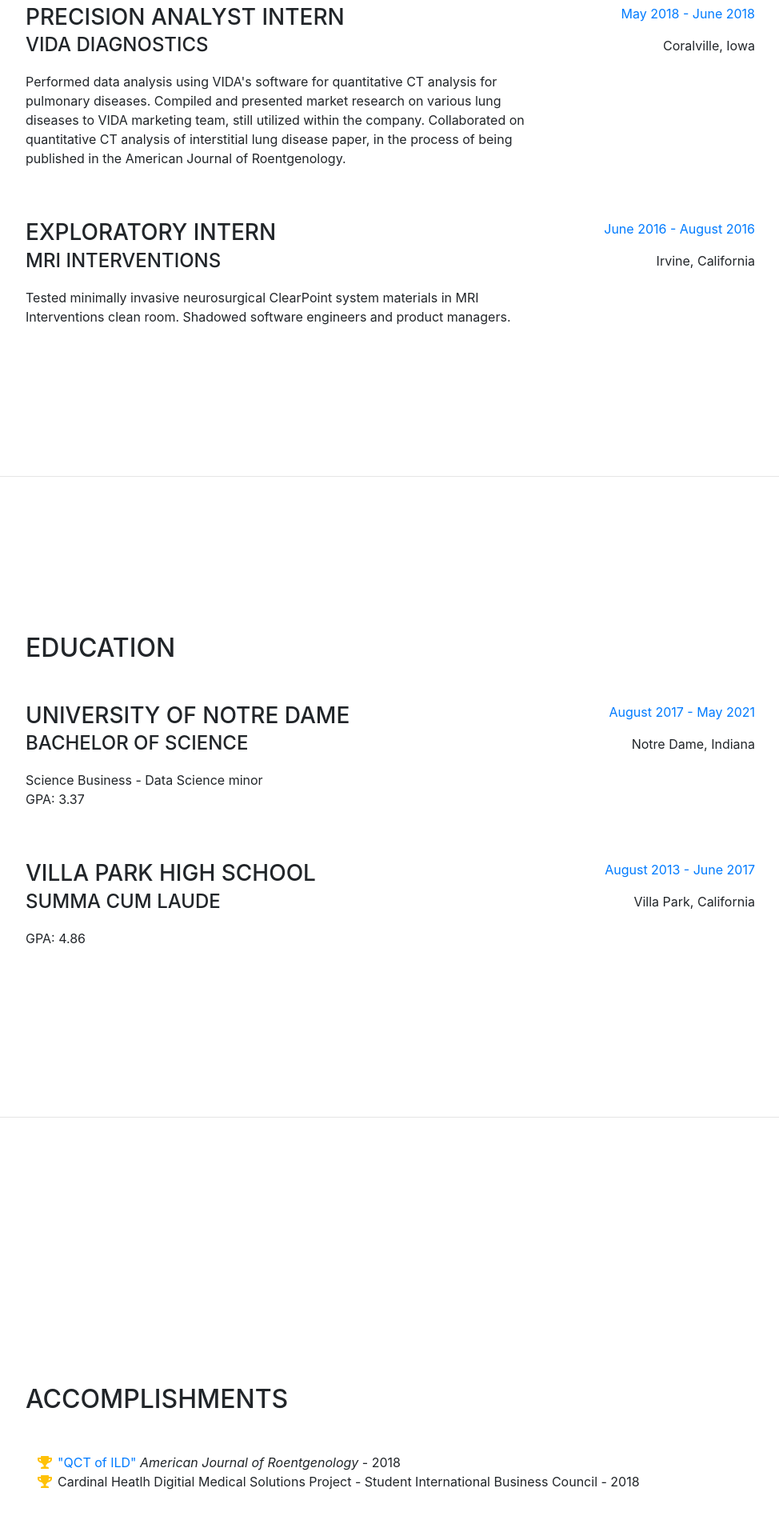
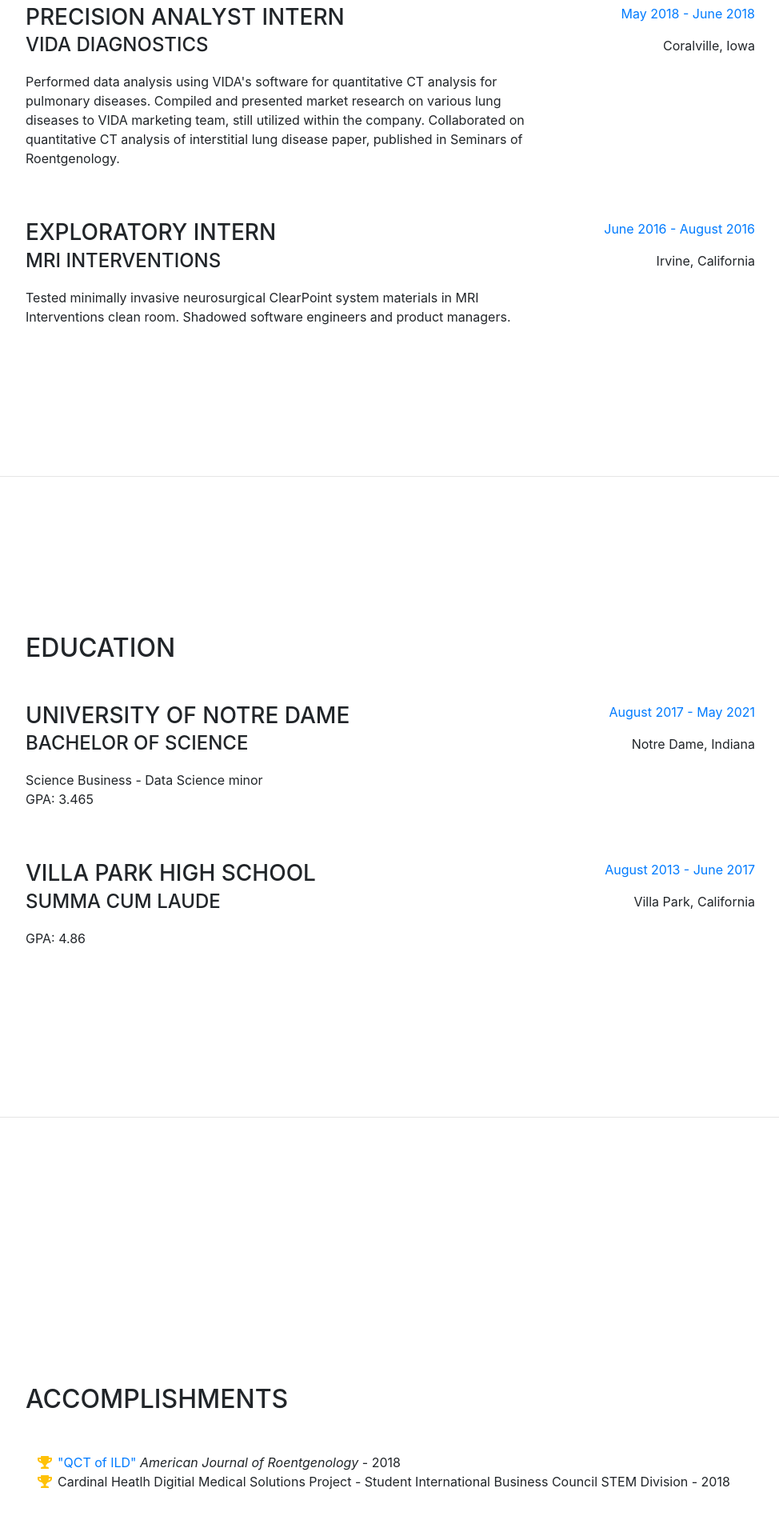
Before and after one commit to mbeinlich/mbeinlich.github.io, a website with bundled scripts: page index.html in a window 1280 px wide. Shown: the part 1006-2906 px from the top of the page at 80% size, without its empty margins (288-1262 px from the left). Built offline with nearby package versions, Linux system fonts and the light colour scheme; a web font is replaced by a local one.

Commit message:
Update Febraury 15th

```diff
--- a/index.html
+++ b/index.html
@@ -88,7 +88,7 @@
             <div class="resume-content mr-auto">
               <h3 class="mb-0">Precision Analyst Intern</h3>
               <div class="subheading mb-3">VIDA Diagnostics</div>
-              <p>Performed data analysis using VIDA's software for quantitative CT analysis for pulmonary diseases. Compiled and presented market research on various lung diseases to VIDA marketing team, still utilized within the company. Collaborated on quantitative CT analysis of interstitial lung disease paper, in the process of being published in the American Journal of Roentgenology.</p>
+              <p>Performed data analysis using VIDA's software for quantitative CT analysis for pulmonary diseases. Compiled and presented market research on various lung diseases to VIDA marketing team, still utilized within the company. Collaborated on quantitative CT analysis of interstitial lung disease paper, published in Seminars of Roentgenology.</p>
             </div>
             <div class="resume-date text-md-right">
               <span class="text-primary">May 2018 - June 2018</span>
@@ -126,7 +126,7 @@
               <h3 class="mb-0">University of Notre Dame</h3>
               <div class="subheading mb-3">Bachelor of Science</div>
               <div>Science Business - Data Science minor</div>
-              <p>GPA: 3.37</p>
+              <p>GPA: 3.465</p>
             </div>
 
             <div class="resume-date text-md-right">
@@ -159,10 +159,10 @@
           <ul class="fa-ul mb-0">
             <li>
               <i class="fa-li fa fa-trophy text-warning"></i>
-                <a href="https://www.ajronline.org/">"QCT of ILD"</a><i> American Journal of Roentgenology</i> - 2018 </li>
+                <a href="https://www.sciencedirect.com/science/article/pii/S0037198X18300968?via%3Dihub">"QCT of ILD"</a><i> American Journal of Roentgenology</i> - 2018 </li>
             <li>
               <i class="fa-li fa fa-trophy text-warning"></i>
-              Cardinal Heatlh Digitial Medical Solutions Project - Student International Business Council - 2018</li>
+              Cardinal Heatlh Digitial Medical Solutions Project - Student International Business Council STEM Division - 2018</li>
             </ul>
         </div>
       </section>
```
